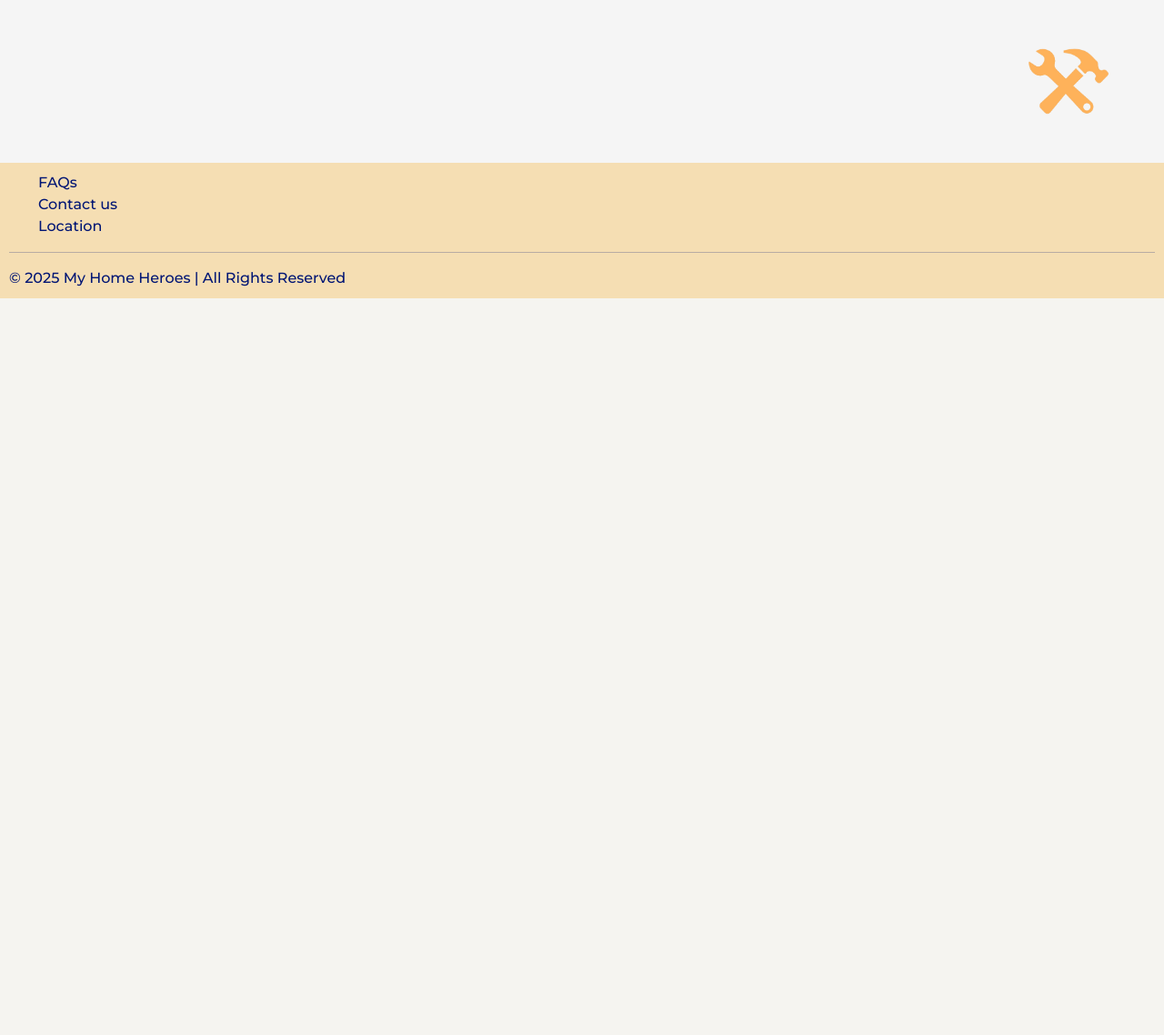
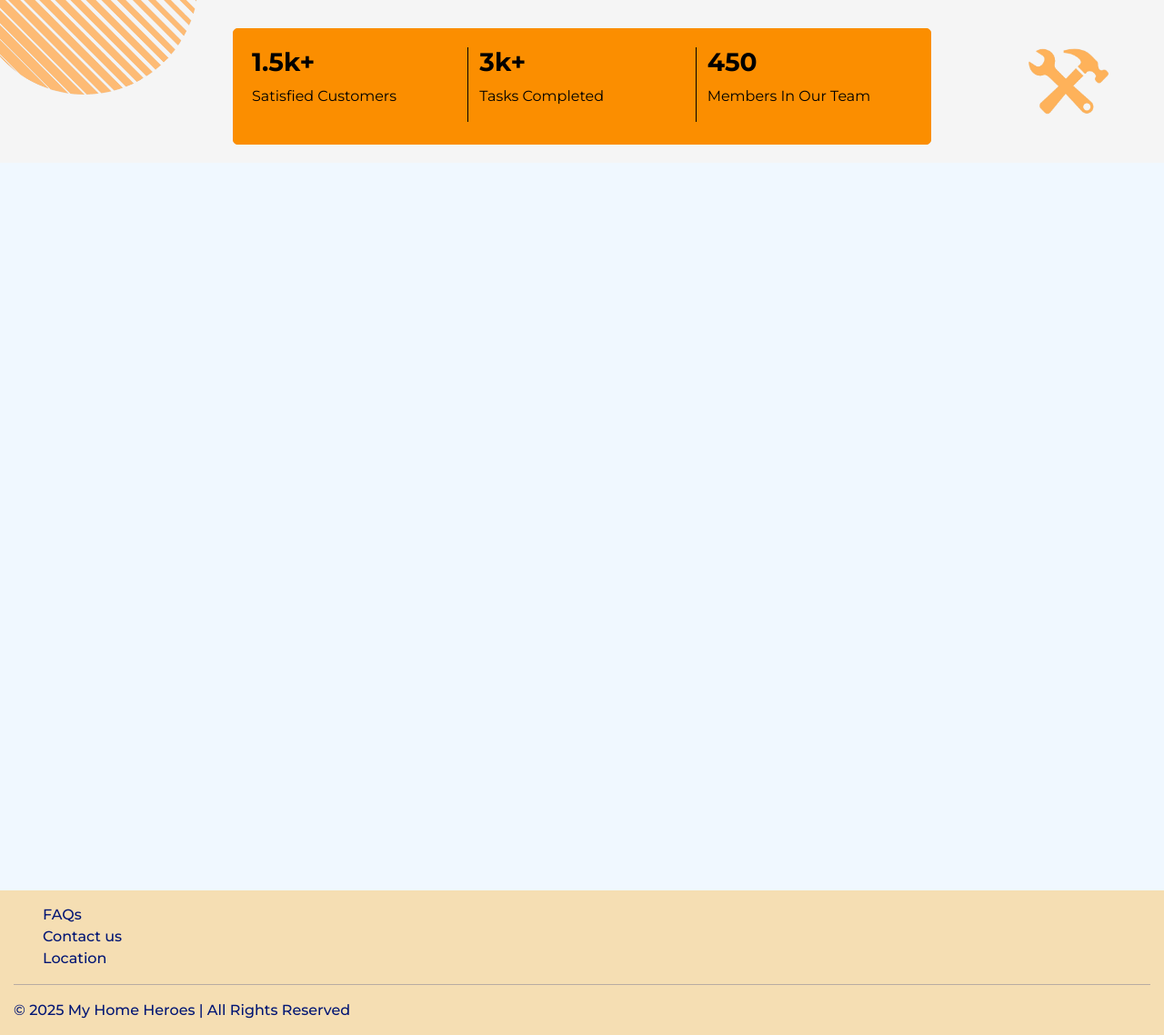
Before and after one commit to nadinelathifah/git_final_project_2025, a Flask app: page / in a window 1280 px wide. Shown: the part 1421-2559 px from the top of the page at 91% size. Before the commit the page ends 1749 px from the top, so only its background shows below. Run offline with Flask 3, Linux system fonts and the light colour scheme.

Commit message:
COMPLETED: about section on home page

```diff
--- a/application/routes.py
+++ b/application/routes.py
@@ -89,7 +89,7 @@ def register_tradesperson():
                             message=error,
                             head='tradesperson sign up',
                             title='⚒ Get Bookings Now! ⚒',
-                            subheading='Sign up and join our heroes',
-                            img1='decoration/arroworange.png',
+                            subheading='Sign up and join our team of heroes',
+                            img1='decoration/arrowyellow.png',
                             img2='decoration/arrownavy.png',
                             background_image='/static/images/wideshotb.jpeg')
--- a/application/static/styles.css
+++ b/application/static/styles.css
@@ -11,7 +11,7 @@
 }
 
 footer {
-    padding: 10px;
+    padding: 15px;
     color: rgb(0, 21, 116);
     font-weight: 500;
     background: wheat;
@@ -161,7 +161,7 @@ footer {
 }
 
 #navbarNav .login-btn:hover {
-    background: linear-gradient(to bottom, rgb(251, 142, 0), rgb(255, 93, 44));
+    background: linear-gradient(to bottom, rgb(251, 142, 0), rgb(255, 108, 45));
 }
 
 .navbar-nav p {
@@ -375,6 +375,7 @@ form .btn-primary:hover {
     overflow: hidden;
     height: 100vh;
     background-color: whitesmoke;
+    overflow: hidden;
 }
 
 #about-section .container {
@@ -388,6 +389,7 @@ form .btn-primary:hover {
     width: auto;
 }
 
+/* Image of 2 tradespeople */
 .about-img.img-1 {
     height: 52vh;
     top: 0;
@@ -395,14 +397,16 @@ form .btn-primary:hover {
     z-index: 5;
 }
 
+/* Abstract Shape: Indigo */
 .about-img.img-2 {
     height: 55vh;
     top: 0;
     right: 30px;
     opacity: 0.6;
-    z-index: 3;
+    z-index: 2;
 }
 
+/* Abstract Shape: Yellow */
 /* .about-img.img-3 {
     height: 48vh;
     top: 1000px;
@@ -411,6 +415,7 @@ form .btn-primary:hover {
     z-index: 2;
 } */
 
+/* Abstract Shape: Blue */
 .about-img.img-4 {
     height: 40vh;
     top: 100px;
@@ -419,6 +424,7 @@ form .btn-primary:hover {
     z-index: 1;
 }
 
+/* Abstract Shape: Blue */
 /* .about-img.img-4 {
     height: 47vh;
     top: 970px;
@@ -427,6 +433,7 @@ form .btn-primary:hover {
     z-index: 1;
 } */
 
+/* Decoration: Dotted Line */
 /* .about-img.img-5 {
     height: 20vh;
     top: 450px;
@@ -434,6 +441,7 @@ form .btn-primary:hover {
     z-index: 4;
 } */
 
+/* Logo: Drill */
 .about-img.img-6 {
     height: 75px;
     top: 0;
@@ -441,17 +449,34 @@ form .btn-primary:hover {
     z-index: 1;
 }
 
+/* Logo: Hammer-Wrench */
 .about-img.img-7 {
     height: 75px;
     transform: translateY(490px);
     right: 60px;
     z-index: 1;
 }
+ /* Decoration: orange circle left */
+.about-img.img-8 {
+    height: 250px;
+    left: 0;
+    transform: translate(-20px, 250px);
+    opacity: 0.8;
+    z-index: 1;
+}
+
+ /* Decoration: orange circle right */
+.about-img.img-9 {
+    height: 180px;
+    right: 0;
+    top: 0;
+    opacity: 0.5;
+    z-index: 1;
+}
 
 .about-wrapper {
     position: relative;
 }
-
 
 .about-wrapper .col-sm-8 {
     position: relative;
@@ -480,7 +505,43 @@ form .btn-primary:hover {
     padding: 20px;
     background: white;
     border-radius: 25px;
-    border: 2px solid white;
+    border: 1px solid rgb(255, 200, 152);
+    box-shadow: -10px 10px rgb(255, 173, 86);
     transform: translate(150px, 80px);
+    z-index: 3;
+}
 
+.about-wrapper .card h4 {
+    text-transform: capitalize;
+    margin-bottom: 10px;
 }
+
+.review-container {
+    min-width: 100vw;
+    height: auto;
+    display: flex;
+    justify-content: center;
+}
+
+.review-container .card {
+    position: absolute;
+    width: 60%;
+    height: 16vh;
+    bottom: 20px;
+    background: rgb(251, 142, 0);
+    border: 1px solid rgb(251, 142, 0);
+    border-radius: 5px;
+    color: black;
+    padding: 20px;
+}
+
+.review-container .card p {
+    text-transform: capitalize;
+}
+
+
+/* -------------- Services Section -------------- */
+#services-section {
+    height: 100vh;
+    background-color: aliceblue;
+}
--- a/application/static/styles_register.css
+++ b/application/static/styles_register.css
@@ -8,7 +8,7 @@
 }
 
 footer {
-    padding: 10px;
+    padding: 15px;
     color: rgb(0, 21, 116);
     font-weight: 500;
     background: wheat;
--- a/application/templates/home.html
+++ b/application/templates/home.html
@@ -9,11 +9,13 @@
     <div class="row about-wrapper">
         <div class="col-12 col-sm-4">
             <div class="card">
+                <h4><strong>company ethos</strong></h4>
                 <p>We believe every home deserves a helping hand. Whether you need a painter, a plumber, a mover, or a mounting wizard,
                     we connect property owners with trusted local pros who get the job done right. No stress, no fuss — just real people ready to help.
                     Tell us your concern and we'll find you an available handy person in your area.</p>
             </div>
             <img class="about-img img-6" src="{{ url_for('static', filename= '/logo/drill.png') }}" alt="Abstract shape.">
+            <img class="about-img img-8" src="{{ url_for('static', filename= '/decoration/circle_orange.png') }}" alt="Abstract shape.">
         </div>
         <div class="col-12 col-sm-8">
             <div class="image-stack">
@@ -23,8 +25,32 @@
                 <img class="about-img img-4" src="{{ url_for('static', filename= '/decoration/lightblue.png') }}" alt="Abstract shape.">
                 <!-- <img class="about-img img-5" src="{{ url_for('static', filename= '/decoration/dot.png') }}" alt="Dotted line decoration."> -->
                 <img class="about-img img-7" src="{{ url_for('static', filename= '/logo/hammer_orange.png') }}" alt="Abstract shape.">
+                <img class="about-img img-9" src="{{ url_for('static', filename= '/decoration/circle_orange.png') }}" alt="Abstract shape.">
+            </div>
+        </div>
+    </div>
+    <div class="review-container">
+        <div class="card">
+            <div class="row">
+                <div class="col-sm" style="border-right: 1px solid black;">
+                    <h3><strong>1.5k+</strong></h3>
+                    <p>satisfied customers</p>
+                </div>
+                <div class="col-sm" style="border-right: 1px solid black;">
+                    <h3><strong>3k+</strong></h3>
+                    <p>tasks completed</p>
+                </div>
+                <div class="col-sm">
+                    <h3><strong>450</strong></h3>
+                    <p>members in our team</p>
+                </div>
             </div>
         </div>
     </div>
 </section>
+
+<section id="services-section">
+
+</section>
+
 {% endblock %}
```
Also changed, not shown: application/static/decoration/circle-abstract-png.webp (added), application/static/decoration/circle.png (deleted), application/static/decoration/circle.webp (added), application/static/decoration/circle_orange.png (added), application/static/images/home.jpeg, application/static/images/homehome.jpeg (added), application/static/images/house.jpeg (added), 2 other files.
